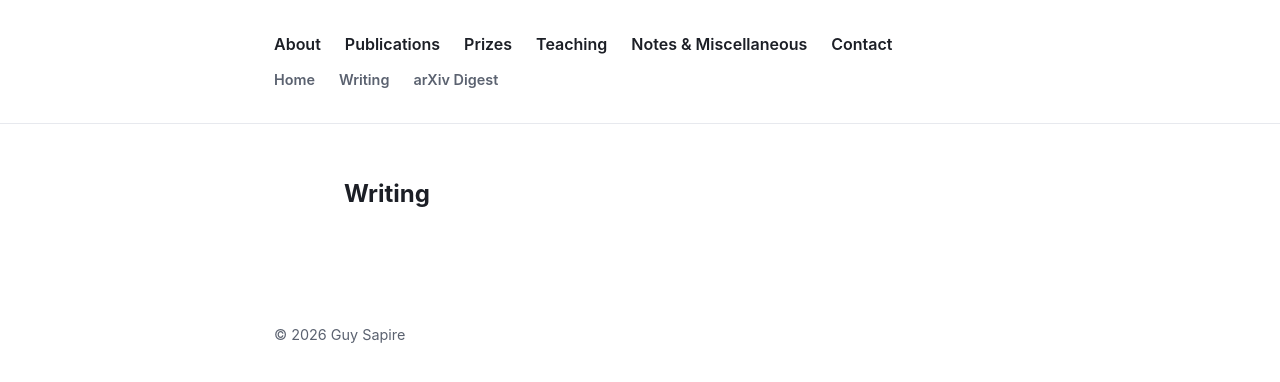
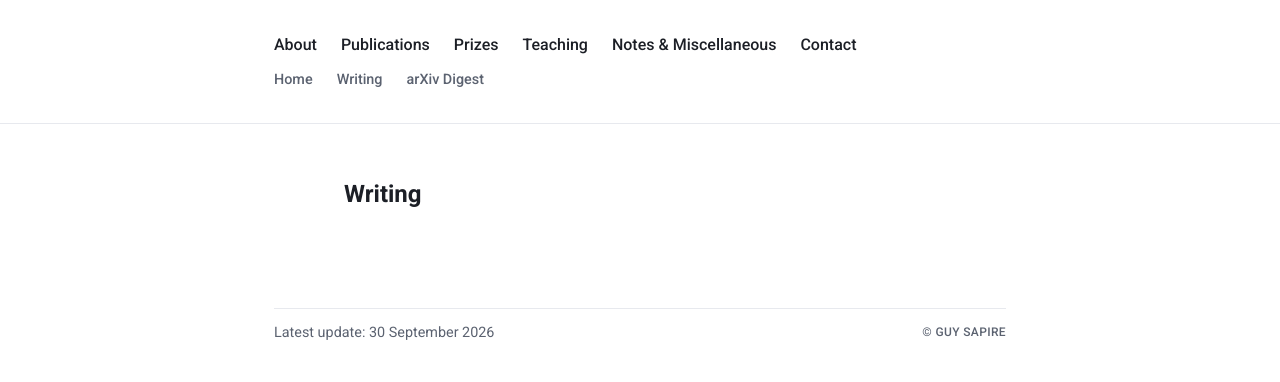
Before and after one commit to GuySa/GuySa.github.io, a Jekyll site: the page built from writing/index.html, in a window 1280 px wide. Shown: the top 382 px of the page. Built offline with Jekyll 4.4.1, drawn with Linux system fonts in a browser that asks for light colours.

Commit message:
Apply updated Guy Sapire design system; footer with free left side and name at right
Tokens, Roboto, dark theme, focus rings, Footer component with the latest-update date, CLAUDE.md note.

Co-Authored-By: Claude Sonnet 5.5 <noreply@anthropic.com>

```diff
--- a/404.html
+++ b/404.html
@@ -5,6 +5,9 @@
   <title>Not Found &ndash; Guy Sapire</title>
   <meta name="viewport" content="width=device-width, initial-scale=1">
   <link rel="icon" type="image/svg+xml" href="/favicon.svg">
+  <link rel="preconnect" href="https://fonts.googleapis.com">
+  <link rel="preconnect" href="https://fonts.gstatic.com" crossorigin>
+  <link rel="stylesheet" href="https://fonts.googleapis.com/css2?family=Roboto:wght@400;500;700&display=swap">
   <link rel="stylesheet" href="/css/style.css">
   <script data-goatcounter="https://guysa.goatcounter.com/count"
           async src="//gc.zgo.at/count.js"></script>
--- a/_layouts/writing.html
+++ b/_layouts/writing.html
@@ -7,6 +7,9 @@
   <meta name="description" content="{{ site.description }}">
   <meta name="viewport" content="width=device-width, initial-scale=1">
   <link rel="icon" type="image/svg+xml" href="/favicon.svg">
+  <link rel="preconnect" href="https://fonts.googleapis.com">
+  <link rel="preconnect" href="https://fonts.gstatic.com" crossorigin>
+  <link rel="stylesheet" href="https://fonts.googleapis.com/css2?family=Roboto:wght@400;500;700&display=swap">
   <link rel="stylesheet" href="/css/style.css">
   <script data-goatcounter="https://guysa.goatcounter.com/count"
           async src="//gc.zgo.at/count.js"></script>
@@ -25,7 +28,10 @@
 
   <footer class="footer">
     <div class="wrap">
-      <p>&copy; 2026 Guy Sapire</p>
+      <div class="footer-bar">
+        <p class="footer-update">Latest update: 30 September 2026</p>
+        <span class="footer-name">&copy; Guy Sapire</span>
+      </div>
     </div>
   </footer>
 
--- a/css/style.css
+++ b/css/style.css
@@ -1,11 +1,68 @@
+/* Design tokens: Guy Sapire design system (tokens.json) */
 :root {
   --bg: #ffffff;
   --bg-alt: #f6f7f9;
   --text: #1c1f26;
   --text-muted: #5b6270;
   --accent: #3a5bfd;
+  --accent-hover: #2c48d6;
+  --accent-soft: #cddbff;
+  --accent-deep: #12206b;
   --border: #e7e9ee;
+  --on-accent: #ffffff;
+  --shadow-menu: 0 8px 24px rgba(0, 0, 0, 0.08);
+
+  --font-sans: Roboto, -apple-system, BlinkMacSystemFont, "Segoe UI", Helvetica, Arial, sans-serif;
+
+  --space-1: 4px;
+  --space-2: 8px;
+  --space-3: 12px;
+  --space-4: 16px;
+  --space-5: 20px;
+  --space-6: 24px;
+  --space-8: 32px;
+  --space-14: 56px;
+  --space-16: 64px;
+  --space-24: 96px;
+
+  --radius-sm: 4px;
+  --radius-md: 6px;
+  --radius-lg: 8px;
+  --radius-xl: 10px;
+  --radius-pill: 999px;
+
   --max-width: 780px;
+  --max-width-narrow: 640px;
+}
+
+@media (prefers-color-scheme: dark) {
+  :root:not([data-theme="light"]) {
+    --bg: #12141a;
+    --bg-alt: #1a1d25;
+    --text: #e8eaf0;
+    --text-muted: #9aa1b0;
+    --accent: #7d97f5;
+    --accent-hover: #93a9f8;
+    --accent-soft: #2a3a7a;
+    --accent-deep: #2c3a9a;
+    --border: #2a2e39;
+    --on-accent: #12141a;
+    --shadow-menu: 0 8px 24px rgba(0, 0, 0, 0.4);
+  }
+}
+
+:root[data-theme="dark"] {
+  --bg: #12141a;
+  --bg-alt: #1a1d25;
+  --text: #e8eaf0;
+  --text-muted: #9aa1b0;
+  --accent: #7d97f5;
+  --accent-hover: #93a9f8;
+  --accent-soft: #2a3a7a;
+  --accent-deep: #2c3a9a;
+  --border: #2a2e39;
+  --on-accent: #12141a;
+  --shadow-menu: 0 8px 24px rgba(0, 0, 0, 0.4);
 }
 
 * {
@@ -18,7 +75,7 @@ html {
 
 body {
   margin: 0;
-  font-family: -apple-system, BlinkMacSystemFont, "Segoe UI", Roboto, Helvetica, Arial, sans-serif;
+  font-family: var(--font-sans);
   color: var(--text);
   background: var(--bg);
   line-height: 1.6;
@@ -27,7 +84,7 @@ body {
 .wrap {
   max-width: var(--max-width);
   margin: 0 auto;
-  padding: 0 24px;
+  padding: 0 var(--space-6);
 }
 
 a {
@@ -45,7 +102,7 @@ h1, h2, h3 {
 }
 
 .hero {
-  padding: 96px 0 64px;
+  padding: var(--space-24) 0 var(--space-16);
 }
 
 .hero .eyebrow {
@@ -79,11 +136,11 @@ h1, h2, h3 {
 
 .nav a {
   color: var(--text);
-  font-weight: 600;
+  font-weight: 500;
 }
 
 .nav-row-pages {
-  font-size: 0.9rem;
+  font-size: 0.9rem; /* 14.4px */
 }
 
 .nav-row-pages a {
@@ -95,7 +152,7 @@ h1, h2, h3 {
 }
 
 .section {
-  padding: 56px 0;
+  padding: var(--space-14) 0;
 }
 
 .section.alt {
@@ -133,8 +190,8 @@ h1, h2, h3 {
 .card {
   background: var(--bg);
   border: 1px solid var(--border);
-  border-radius: 10px;
-  padding: 20px;
+  border-radius: var(--radius-xl);
+  padding: var(--space-5);
 }
 
 .card h3 {
@@ -160,7 +217,7 @@ h1, h2, h3 {
   align-items: center;
   gap: 8px;
   color: var(--text);
-  font-weight: 600;
+  font-weight: 500;
 }
 
 .links a:hover {
@@ -168,9 +225,32 @@ h1, h2, h3 {
 }
 
 .footer {
-  padding: 32px 0 64px;
+  padding: var(--space-8) 0 var(--space-16);
+}
+
+.footer-bar {
+  display: flex;
+  justify-content: space-between;
+  align-items: center;
+  gap: var(--space-4);
+  border-top: 1px solid var(--border);
+  padding-top: var(--space-3);
+}
+
+.footer-update {
+  margin: 0;
   color: var(--text-muted);
-  font-size: 0.9rem;
+  font-size: 0.9rem; /* meta, 14.4px */
+}
+
+.footer-name {
+  margin-left: auto;
+  color: var(--text-muted);
+  font-size: 12px;
+  font-weight: 500;
+  letter-spacing: 0.03em;
+  text-transform: uppercase;
+  white-space: nowrap;
 }
 
 .section-note {
@@ -208,7 +288,7 @@ h1, h2, h3 {
 }
 
 .paper-title {
-  font-weight: 600;
+  font-weight: 500;
   margin: 0 0 4px;
 }
 
@@ -249,7 +329,7 @@ h1, h2, h3 {
 }
 
 .note-title {
-  font-weight: 600;
+  font-weight: 500;
   margin: 0 0 4px;
 }
 
@@ -287,7 +367,7 @@ h1, h2, h3 {
 
 .teaching-table th {
   color: var(--text-muted);
-  font-weight: 600;
+  font-weight: 500;
   font-size: 0.75rem;
   text-transform: uppercase;
   letter-spacing: 0.03em;
@@ -311,7 +391,7 @@ h1, h2, h3 {
 /* inner pages (blog) */
 
 .hero-small {
-  padding: 32px 0;
+  padding: var(--space-8) 0;
   border-bottom: 1px solid var(--border);
 }
 
@@ -320,13 +400,13 @@ h1, h2, h3 {
 }
 
 .narrow {
-  max-width: 640px;
+  max-width: var(--max-width-narrow);
 }
 
 .back-link {
   display: inline-block;
   margin-bottom: 24px;
-  font-weight: 600;
+  font-weight: 500;
 }
 
 .byline {
@@ -351,7 +431,7 @@ h1, h2, h3 {
 
 .post-list a {
   color: var(--text);
-  font-weight: 600;
+  font-weight: 500;
 }
 
 .post-list a:hover {
@@ -386,13 +466,20 @@ h1, h2, h3 {
   padding: 10px 14px;
   font-size: 0.95rem;
   border: 1px solid var(--border);
-  border-radius: 8px;
+  border-radius: var(--radius-lg);
   font-family: inherit;
+  background: var(--bg);
+  color: var(--text);
 }
 
 .arxiv-search:focus {
   outline: none;
   border-color: var(--accent);
+}
+
+.arxiv-search:focus-visible {
+  outline: 2px solid var(--accent);
+  outline-offset: 2px;
 }
 
 .arxiv-dropdown {
@@ -405,8 +492,8 @@ h1, h2, h3 {
   overflow-y: auto;
   background: var(--bg);
   border: 1px solid var(--border);
-  border-radius: 8px;
-  box-shadow: 0 8px 24px rgba(0, 0, 0, 0.08);
+  border-radius: var(--radius-lg);
+  box-shadow: var(--shadow-menu);
   padding: 4px;
 }
 
@@ -418,7 +505,7 @@ h1, h2, h3 {
   font-size: 0.9rem;
   padding: 8px 10px;
   border: none;
-  border-radius: 6px;
+  border-radius: var(--radius-md);
   background: none;
   color: var(--text);
   cursor: pointer;
@@ -430,7 +517,7 @@ h1, h2, h3 {
 
 .arxiv-dropdown-item-selected {
   color: var(--accent);
-  font-weight: 600;
+  font-weight: 500;
 }
 
 .arxiv-dropdown-empty {
@@ -448,9 +535,9 @@ h1, h2, h3 {
 .arxiv-range-btn {
   font: inherit;
   font-size: 0.85rem;
-  font-weight: 600;
+  font-weight: 500;
   padding: 6px 14px;
-  border-radius: 999px;
+  border-radius: var(--radius-pill);
   border: 1px solid var(--border);
   background: var(--bg);
   color: var(--text-muted);
@@ -464,14 +551,14 @@ h1, h2, h3 {
 .arxiv-range-btn-active {
   background: var(--text);
   border-color: var(--text);
-  color: #fff;
+  color: var(--bg);
 }
 
 .chip {
   font: inherit;
   font-size: 0.85rem;
   padding: 6px 12px;
-  border-radius: 999px;
+  border-radius: var(--radius-pill);
   border: 1px solid var(--border);
   background: var(--bg);
   color: var(--text-muted);
@@ -485,11 +572,12 @@ h1, h2, h3 {
 .chip-selected {
   background: var(--accent);
   border-color: var(--accent);
-  color: #fff;
+  color: var(--on-accent);
 }
 
 .chip-selected:hover {
-  background: #2c48d6;
+  background: var(--accent-hover);
+  border-color: var(--accent-hover);
 }
 
 .arxiv-date-group {
@@ -528,25 +616,25 @@ h1, h2, h3 {
   text-transform: uppercase;
   letter-spacing: 0.03em;
   padding: 2px 8px;
-  border-radius: 4px;
+  border-radius: var(--radius-sm);
   background: var(--bg-alt);
   color: var(--text-muted);
 }
 
 .arxiv-tag-new {
   background: var(--accent);
-  color: #fff;
+  color: var(--on-accent);
 }
 
 .arxiv-tag-cross {
-  background: var(--text-muted);
-  color: #fff;
+  background: var(--bg-alt);
+  color: var(--text-muted);
 }
 
 .arxiv-badge {
   font-size: 0.7rem;
   padding: 2px 8px;
-  border-radius: 4px;
+  border-radius: var(--radius-sm);
   border: 1px solid var(--border);
   color: var(--text-muted);
 }
@@ -571,7 +659,7 @@ h1, h2, h3 {
   cursor: pointer;
   color: var(--accent);
   font-size: 0.9rem;
-  font-weight: 600;
+  font-weight: 500;
 }
 
 .arxiv-abstract p {
@@ -589,3 +677,10 @@ h1, h2, h3 {
   font-size: 0.85rem;
   margin: 8px 0 0;
 }
+
+button:focus-visible,
+a:focus-visible,
+summary:focus-visible {
+  outline: 2px solid var(--accent);
+  outline-offset: 2px;
+}
```
Also changed, not shown: CLAUDE.md (added, +10 -0 lines), index.html (+7 -1 lines).
